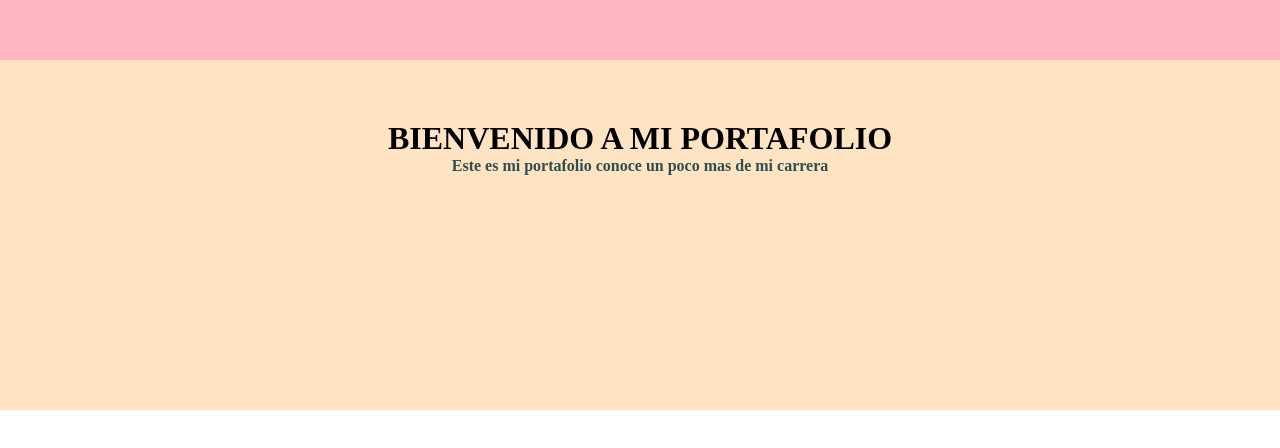
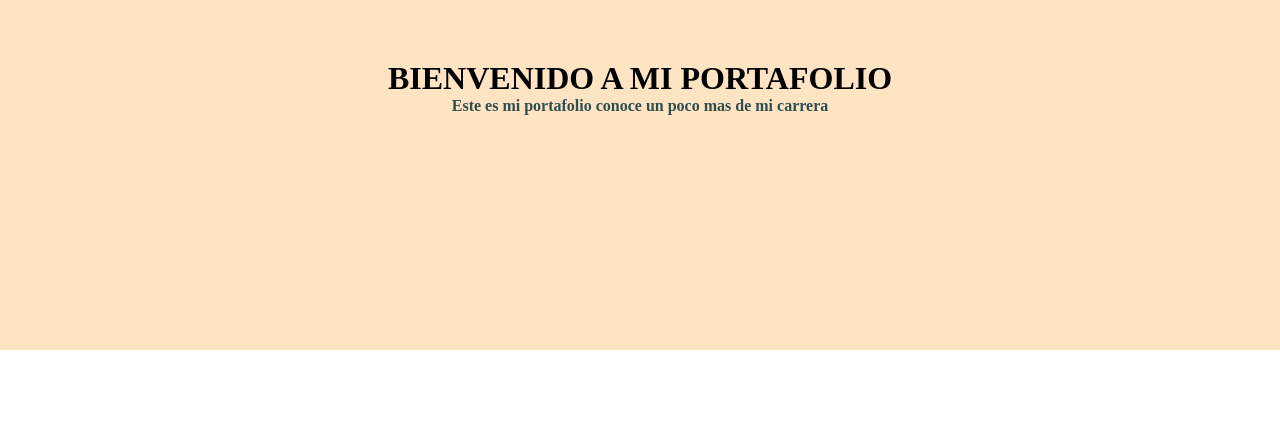
Before and after one commit to elenamm12/ElenaMartellacci, a plain HTML site: page index.html in a window 1280 px wide. Drawn offline with Linux system fonts and the light colour scheme.

Commit message:
arreglado

```diff
--- a/index.html
+++ b/index.html
@@ -8,10 +8,7 @@
 </head>
 <body>
 
-<div class="nav_bar">
 
-
-</div>
 
 <div class="hero">
     <script src="/index.js"></script>
```
